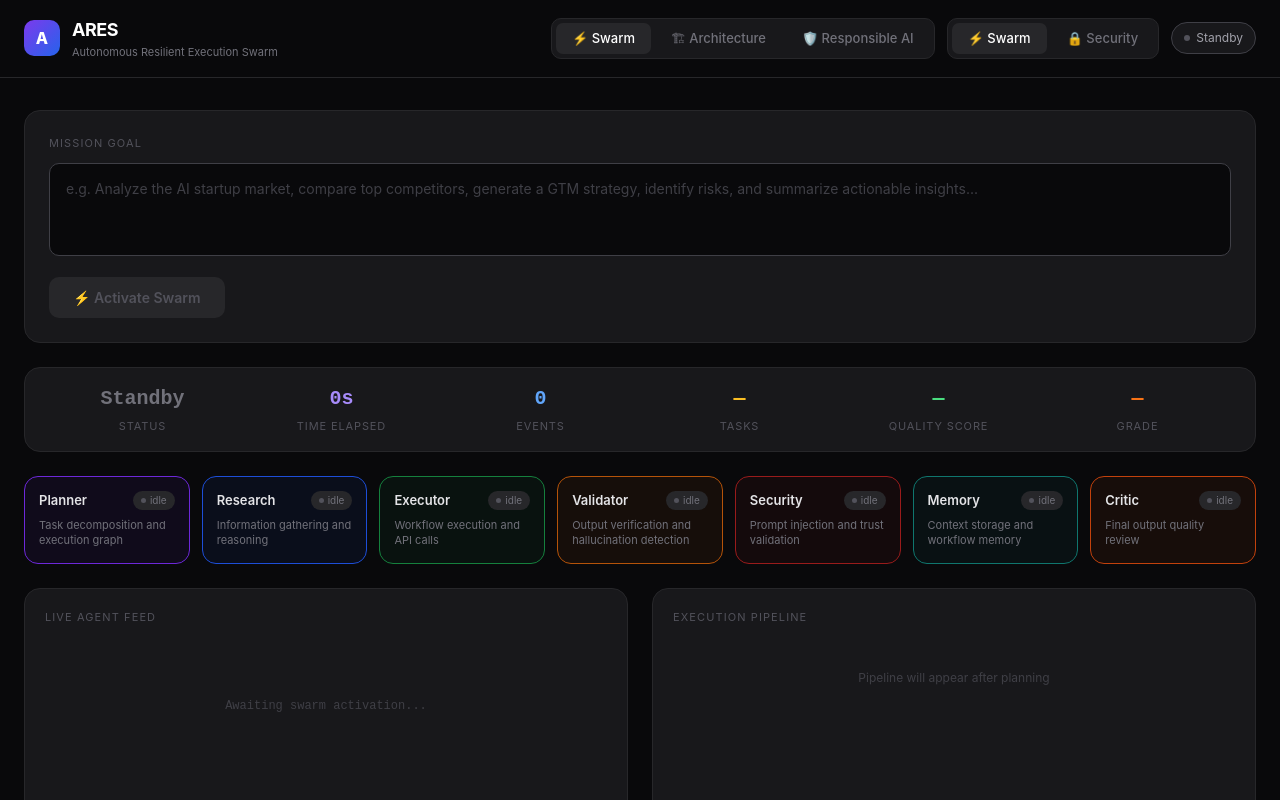
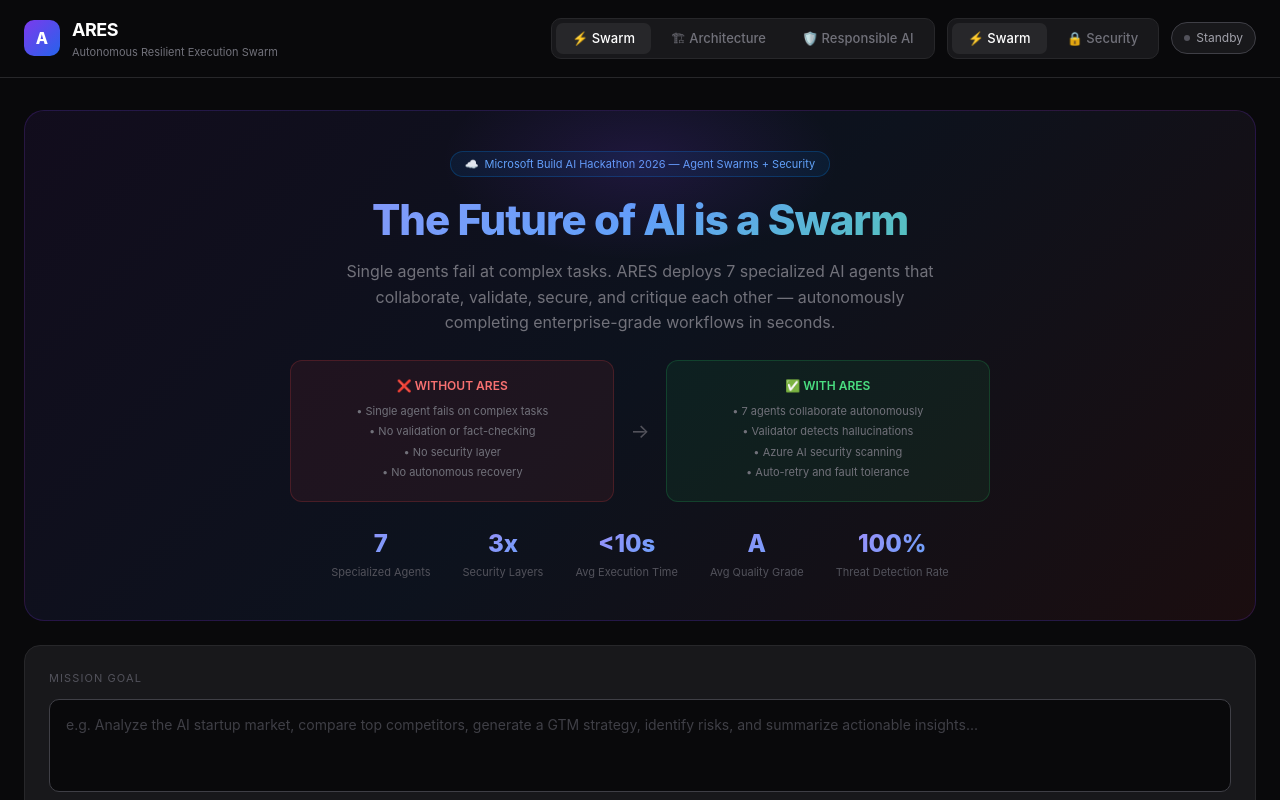
Before and after one commit to Prince-Chakraborty/ARES, a Next.js app in the folder frontend/: page / in a window 1280 px wide. Shown: the top 800 px of the page. Built offline with nearby package versions, Linux system fonts and the light colour scheme.

Commit message:
feat: hero section, updated README, pre-deployment cleanup

```diff
--- a/frontend/app/page.tsx
+++ b/frontend/app/page.tsx
@@ -7,6 +7,7 @@ import TaskPipeline from "@/components/swarm/TaskPipeline";
 import FinalOutput from "@/components/swarm/FinalOutput";
 import StatsBar from "@/components/swarm/StatsBar";
 import SecurityDemo from "@/components/swarm/SecurityDemo";
+import HeroSection from "@/components/swarm/HeroSection";
 import Navigation from "@/components/ui/Navigation";
 
 const AGENTS = [
@@ -24,6 +25,7 @@ export default function Home() {
   const [score, setScore] = useState<number | undefined>(undefined);
   const [grade, setGrade] = useState<string | undefined>(undefined);
   const [activeTab, setActiveTab] = useState<"swarm" | "security">("swarm");
+  const [showHero, setShowHero] = useState(true);
   const { state, runSwarm, reset } = useSwarm();
 
   useEffect(() => {
@@ -52,6 +54,7 @@ export default function Home() {
     if (!goal.trim() || state.is_running) return;
     setScore(undefined);
     setGrade(undefined);
+    setShowHero(false);
     runSwarm(goal);
   };
 
@@ -60,6 +63,7 @@ export default function Home() {
     setGoal("");
     setScore(undefined);
     setGrade(undefined);
+    setShowHero(true);
   };
 
   const overallStatus = state.is_running
@@ -129,6 +133,8 @@ export default function Home() {
           <SecurityDemo />
         ) : (
           <>
+            {showHero && <HeroSection />}
+
             <div className="goal-panel">
               <div className="panel-label">Mission Goal</div>
               <textarea
--- /dev/null
+++ b/frontend/components/swarm/HeroSection.tsx
@@ -0,0 +1,140 @@
+import React from "react";
+
+export default function HeroSection() {
+  return (
+    <div style={{
+      background: "linear-gradient(135deg, rgba(124,58,237,0.08) 0%, rgba(59,130,246,0.08) 50%, rgba(239,68,68,0.08) 100%)",
+      border: "1px solid rgba(124,58,237,0.2)",
+      borderRadius: "20px",
+      padding: "40px",
+      textAlign: "center",
+      position: "relative",
+      overflow: "hidden"
+    }}>
+      {/* Background glow */}
+      <div style={{
+        position: "absolute",
+        top: "-50px",
+        left: "50%",
+        transform: "translateX(-50%)",
+        width: "400px",
+        height: "200px",
+        background: "radial-gradient(ellipse, rgba(124,58,237,0.15) 0%, transparent 70%)",
+        pointerEvents: "none"
+      }} />
+
+      {/* Badge */}
+      <div style={{
+        display: "inline-flex",
+        alignItems: "center",
+        gap: "6px",
+        background: "rgba(0,120,212,0.1)",
+        border: "1px solid rgba(0,120,212,0.3)",
+        borderRadius: "20px",
+        padding: "4px 14px",
+        fontSize: "11px",
+        color: "#60a5fa",
+        marginBottom: "20px"
+      }}>
+        <span>☁️</span>
+        <span>Microsoft Build AI Hackathon 2026 — Agent Swarms + Security</span>
+      </div>
+
+      {/* Title */}
+      <h1 style={{
+        fontSize: "42px",
+        fontWeight: "800",
+        background: "linear-gradient(135deg, #a78bfa, #60a5fa, #4ade80)",
+        WebkitBackgroundClip: "text",
+        WebkitTextFillColor: "transparent",
+        backgroundClip: "text",
+        marginBottom: "16px",
+        letterSpacing: "-1px",
+        lineHeight: "1.1"
+      }}>
+        The Future of AI is a Swarm
+      </h1>
+
+      {/* Subtitle */}
+      <p style={{
+        fontSize: "16px",
+        color: "#71717a",
+        maxWidth: "600px",
+        margin: "0 auto 24px",
+        lineHeight: "1.6"
+      }}>
+        Single agents fail at complex tasks. ARES deploys 7 specialized AI agents that
+        collaborate, validate, secure, and critique each other — autonomously completing
+        enterprise-grade workflows in seconds.
+      </p>
+
+      {/* Problem vs Solution */}
+      <div style={{
+        display: "grid",
+        gridTemplateColumns: "1fr auto 1fr",
+        gap: "16px",
+        maxWidth: "700px",
+        margin: "0 auto 24px",
+        alignItems: "center"
+      }}>
+        <div style={{
+          background: "rgba(239,68,68,0.08)",
+          border: "1px solid rgba(239,68,68,0.2)",
+          borderRadius: "12px",
+          padding: "16px"
+        }}>
+          <div style={{ color: "#f87171", fontWeight: "600", fontSize: "12px", marginBottom: "8px" }}>❌ WITHOUT ARES</div>
+          {["Single agent fails on complex tasks", "No validation or fact-checking", "No security layer", "No autonomous recovery"].map((item, i) => (
+            <div key={i} style={{ color: "#71717a", fontSize: "11px", marginBottom: "4px" }}>• {item}</div>
+          ))}
+        </div>
+
+        <div style={{ color: "#52525b", fontSize: "20px" }}>→</div>
+
+        <div style={{
+          background: "rgba(34,197,94,0.08)",
+          border: "1px solid rgba(34,197,94,0.2)",
+          borderRadius: "12px",
+          padding: "16px"
+        }}>
+          <div style={{ color: "#4ade80", fontWeight: "600", fontSize: "12px", marginBottom: "8px" }}>✅ WITH ARES</div>
+          {["7 agents collaborate autonomously", "Validator detects hallucinations", "Azure AI security scanning", "Auto-retry and fault tolerance"].map((item, i) => (
+            <div key={i} style={{ color: "#71717a", fontSize: "11px", marginBottom: "4px" }}>• {item}</div>
+          ))}
+        </div>
+      </div>
+
+      {/* Metrics */}
+      <div style={{
+        display: "flex",
+        justifyContent: "center",
+        gap: "32px",
+        flexWrap: "wrap"
+      }}>
+        {[
+          { value: "7", label: "Specialized Agents" },
+          { value: "3x", label: "Security Layers" },
+          { value: "<10s", label: "Avg Execution Time" },
+          { value: "A", label: "Avg Quality Grade" },
+          { value: "100%", label: "Threat Detection Rate" }
+        ].map((metric, i) => (
+          <div key={i} style={{ textAlign: "center" }}>
+            <div style={{
+              fontSize: "24px",
+              fontWeight: "800",
+              background: "linear-gradient(135deg, #a78bfa, #60a5fa)",
+              WebkitBackgroundClip: "text",
+              WebkitTextFillColor: "transparent",
+              backgroundClip: "text"
+            }}>
+              {metric.value}
+            </div>
+            <div style={{ fontSize: "11px", color: "#52525b", marginTop: "2px" }}>
+              {metric.label}
+            </div>
+          </div>
+        ))}
+      </div>
+    </div>
+  );
+}
```
Also changed, not shown: 1 other file (tests, documents, lock files or other folders).
